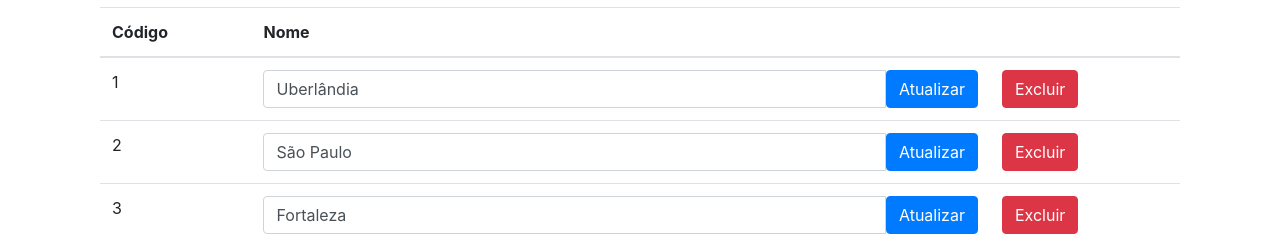
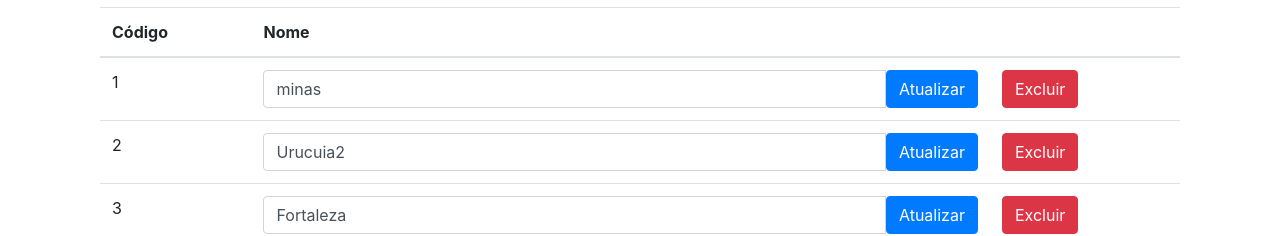
Before and after one commit to leandro-barros/primeiros-passos-angular, an Angular app: page / in a window 1280 px wide. Shown: the part 2288-2524 px from the top of the page. Built offline with nearby package versions, Linux system fonts and the light colour scheme; data requests are answered from the project's data file.

Commit message:
16.6. Fazendo requisição com PUT.

```diff
--- a/src/app/cidade.service.ts
+++ b/src/app/cidade.service.ts
@@ -30,4 +30,10 @@ export class CidadeService {
       .toPromise()
       .then(() => null);
   }
+
+  atualizar(cidade: any): Promise<any> {
+    return this.http.put(`http://localhost:3000/cidades/${cidade.id}`, cidade)
+      .toPromise()
+      .then(response => response);
+  }
 }
--- a/src/app/requisicao-http/requisicao-http.component.ts
+++ b/src/app/requisicao-http/requisicao-http.component.ts
@@ -19,7 +19,7 @@ export class RequisicaoHTTPComponent implements OnInit {
 
   consultar() {
     this.cidadeService.consultar()
-        .then(dadosCidades =>  {
+      .then(dadosCidades => {
         this.cidades = dadosCidades;
       });
   }
@@ -43,11 +43,14 @@ export class RequisicaoHTTPComponent implements OnInit {
       .then(() => {
         alert('Cidade excluida com sucesso !');
         this.consultar();
-      } );
+      });
   }
 
   atualizar(cidade: any) {
-    alert(JSON.stringify(cidade));
+    this.cidadeService.atualizar(cidade)
+      .then(() => {
+        alert('Cidade alterada com sucesso !');
+      });
   }
 
 
--- a/src/data/db.json
+++ b/src/data/db.json
@@ -1,11 +1,11 @@
 {
   "cidades": [
     {
-      "nome": "Uberlândia",
+      "nome": "minas",
       "id": 1
     },
     {
-      "nome": "São Paulo",
+      "nome": "Urucuia2",
       "id": 2
     },
     {
```
Lines whose indentation alone changed are shown as unchanged.
